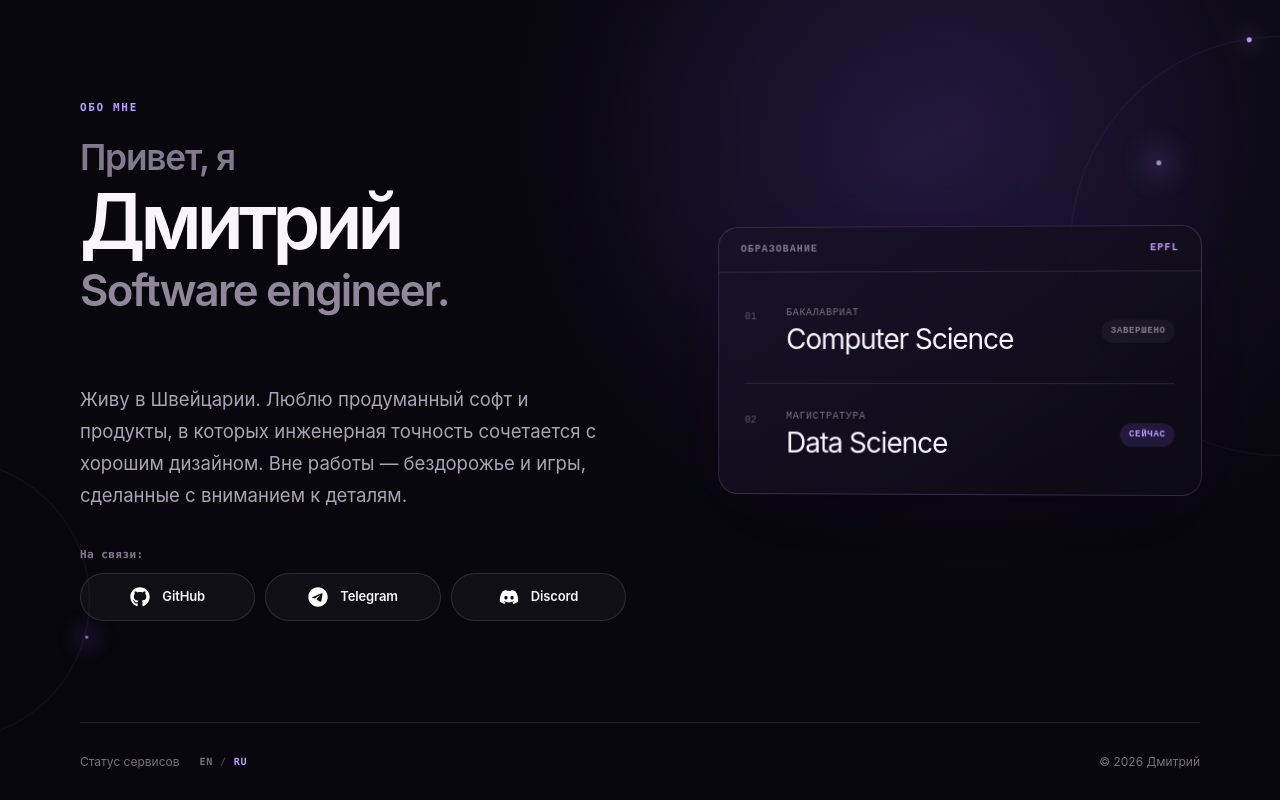
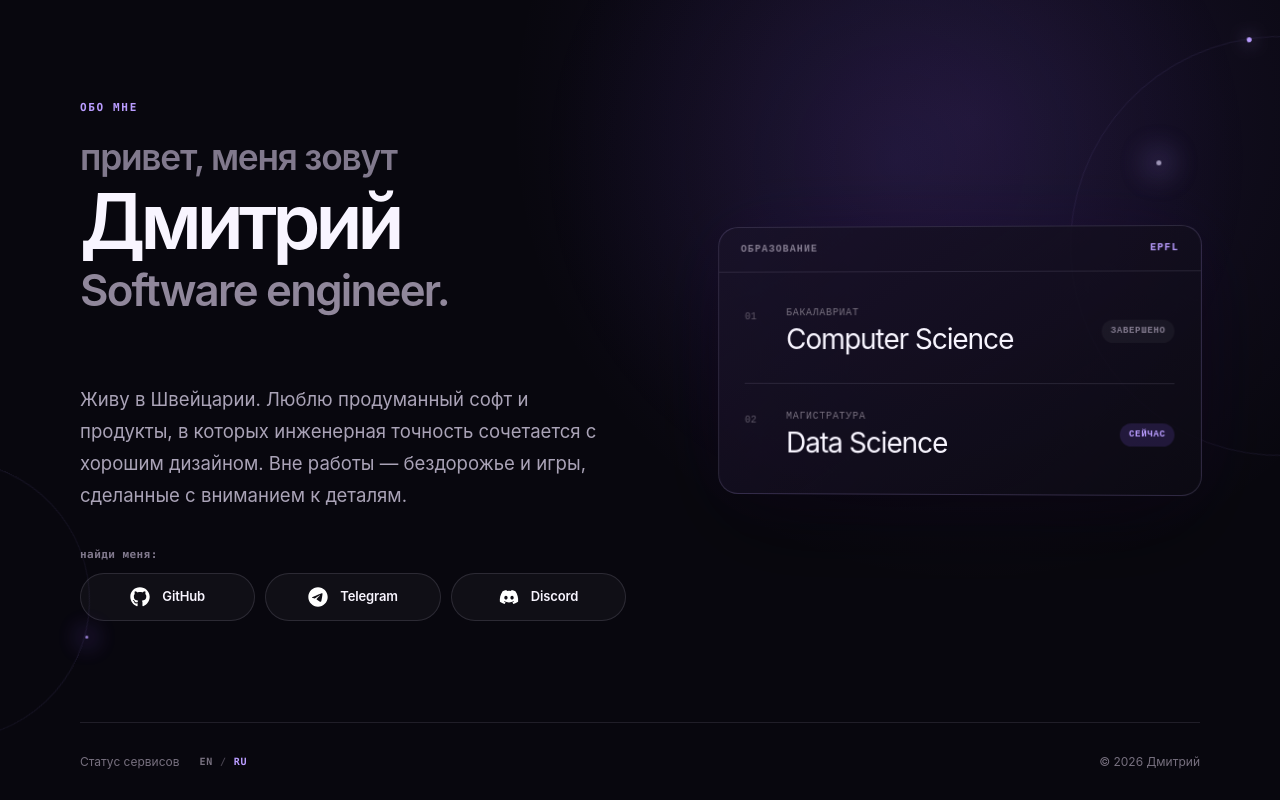
Before and after one commit to Raytimz/raytimz-web, a Next.js app: page /ru in a window 1280 px wide. Built offline with nearby package versions, Linux system fonts and the light colour scheme.

Commit message:
Refine Russian landing copy

```diff
--- a/app/localization.ts
+++ b/app/localization.ts
@@ -64,8 +64,8 @@ export const landingCopy: Record<Locale, LandingCopy> = {
     languageLabel: 'Язык',
     eyebrow: 'Обо мне',
     headline: {
-      ariaLabel: 'Привет, я Дмитрий, software engineer.',
-      greeting: 'Привет, я',
+      ariaLabel: 'Привет, меня зовут Дмитрий, software engineer.',
+      greeting: 'привет, меня зовут',
       name: 'Дмитрий',
       profession: 'Software engineer.',
     },
@@ -82,7 +82,7 @@ export const landingCopy: Record<Locale, LandingCopy> = {
       masterSubject: 'Data Science',
       masterStatus: 'Сейчас',
     },
-    socialTitle: 'На связи:',
+    socialTitle: 'найди меня:',
     statusLink: 'Статус сервисов',
     statusHref: '/ru/status',
     footerName: 'Дмитрий',
```
